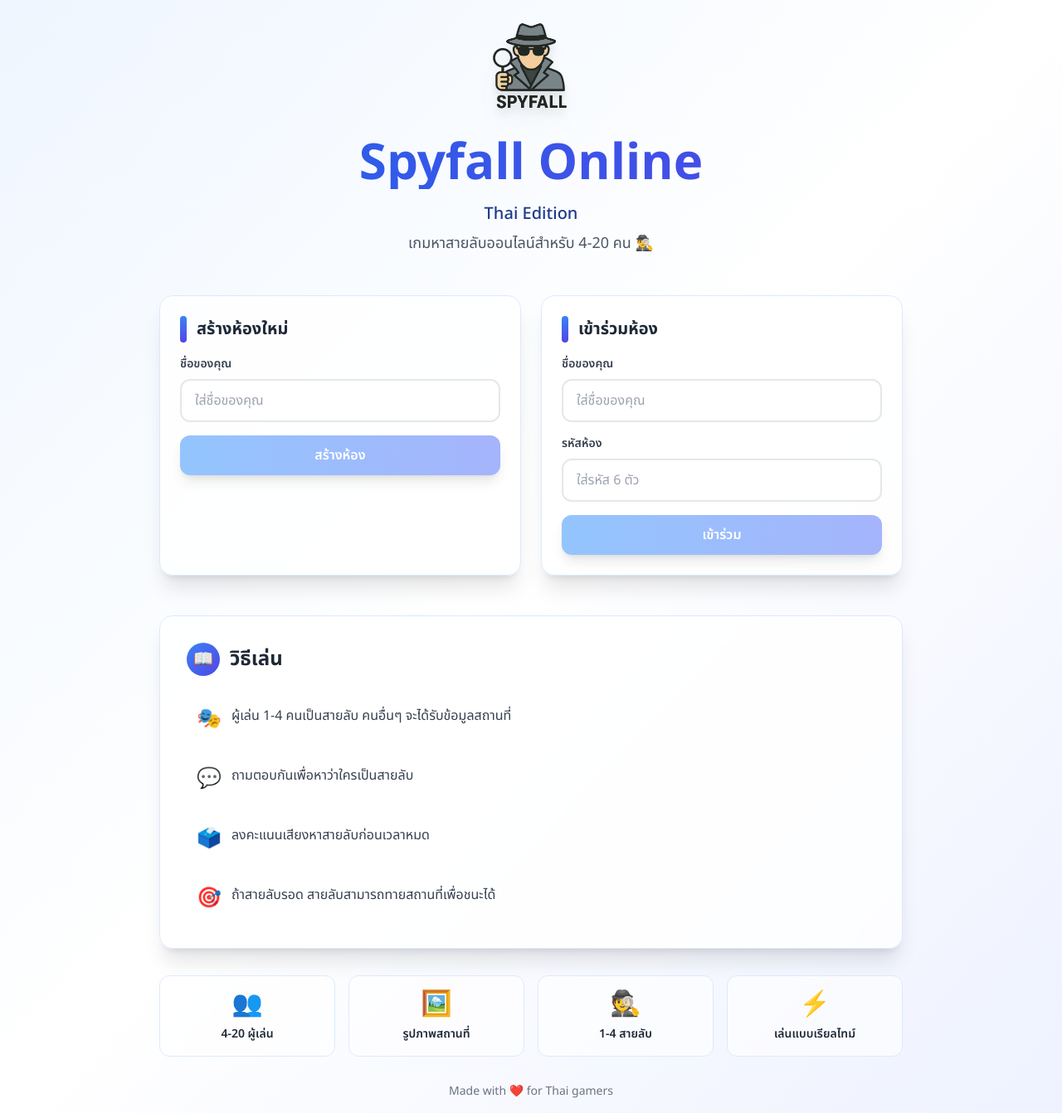
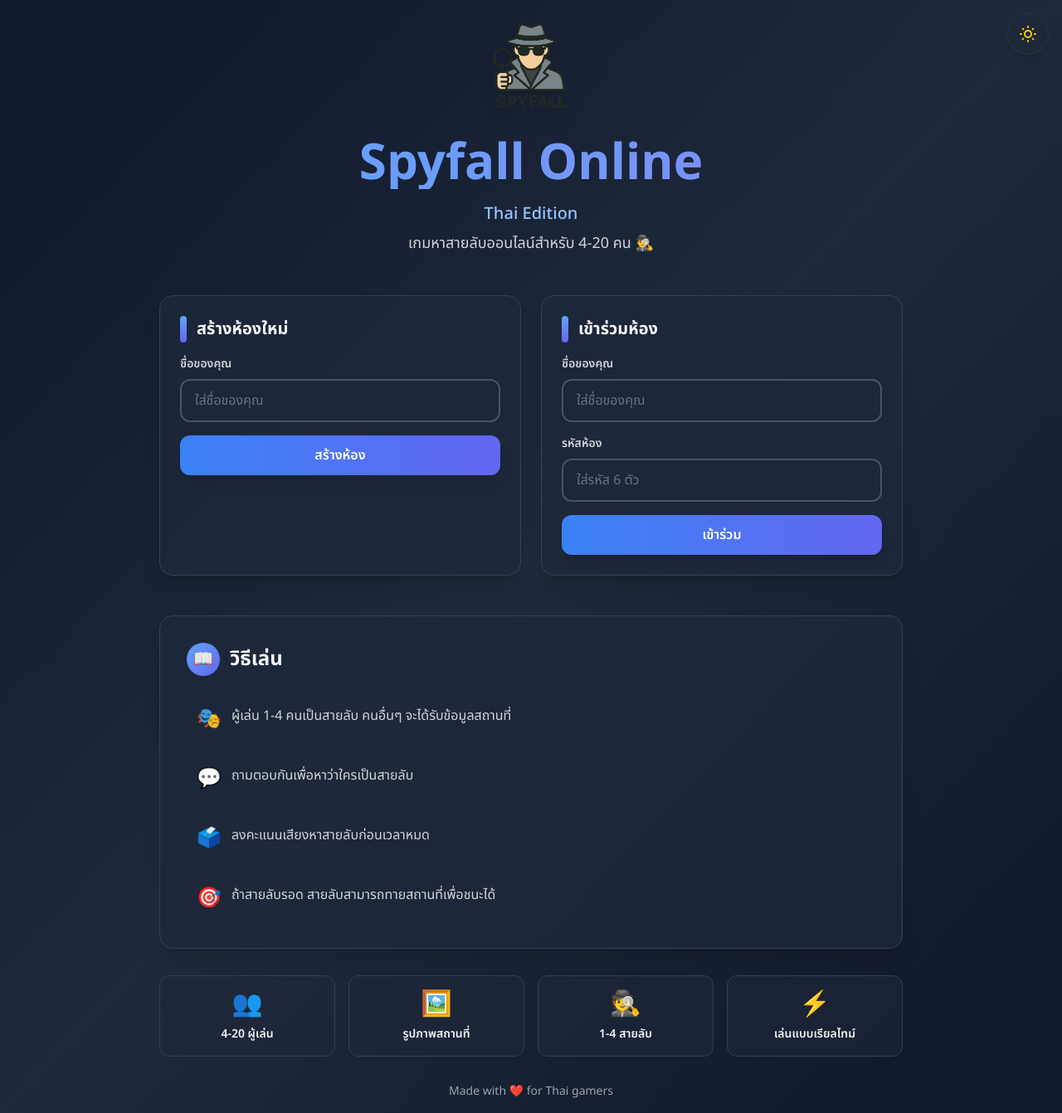
Before and after one commit to Greenrenge/cf-boardgames, a Next.js app: page / in a window 1280 px wide. Shown: the whole page at 83% size. Built offline with nearby package versions, Linux system fonts and the light colour scheme.

Commit message:
feat: dark mode

```diff
--- a/app/globals.css
+++ b/app/globals.css
@@ -8,6 +8,14 @@
   --background-end-rgb: 255, 255, 255;
   --primary-blue: 30, 64, 175;
   --primary-indigo: 79, 70, 229;
+}
+
+.dark {
+  --foreground-rgb: 226, 232, 240;
+  --background-start-rgb: 15, 23, 42;
+  --background-end-rgb: 30, 41, 59;
+  --primary-blue: 96, 165, 250;
+  --primary-indigo: 129, 140, 248;
 }
 
 body {
@@ -90,11 +98,23 @@ body {
   background: rgba(239, 246, 255, 0.5);
 }
 
+.dark ::-webkit-scrollbar-track {
+  background: rgba(30, 41, 59, 0.5);
+}
+
 ::-webkit-scrollbar-thumb {
   background: rgba(30, 64, 175, 0.3);
   border-radius: 5px;
 }
 
+.dark ::-webkit-scrollbar-thumb {
+  background: rgba(96, 165, 250, 0.3);
+}
+
 ::-webkit-scrollbar-thumb:hover {
   background: rgba(30, 64, 175, 0.5);
 }
+
+.dark ::-webkit-scrollbar-thumb:hover {
+  background: rgba(96, 165, 250, 0.5);
+}
--- a/app/layout.tsx
+++ b/app/layout.tsx
@@ -1,6 +1,7 @@
 import type { Metadata } from 'next';
 import { Noto_Sans_Thai } from 'next/font/google';
 import './globals.css';
+import { ThemeProvider } from '@/contexts/ThemeContext';
 
 const notoSansThai = Noto_Sans_Thai({
   subsets: ['thai', 'latin'],
@@ -86,15 +87,31 @@ export default function RootLayout({
   children: React.ReactNode;
 }>) {
   return (
-    <html lang="th">
+    <html lang="th" suppressHydrationWarning>
       <head>
         <link rel="icon" type="image/x-icon" href="/favicon.ico" />
         <link rel="apple-touch-icon" href="/favicon-180x180.png" />
         <meta name="theme-color" content="#1e40af" />
         <meta name="apple-mobile-web-app-capable" content="yes" />
         <meta name="apple-mobile-web-app-status-bar-style" content="default" />
+        <script
+          dangerouslySetInnerHTML={{
+            __html: `
+              try {
+                const theme = localStorage.getItem('theme') || 'dark';
+                if (theme === 'dark') {
+                  document.documentElement.classList.add('dark');
+                } else {
+                  document.documentElement.classList.remove('dark');
+                }
+              } catch (e) {}
+            `,
+          }}
+        />
       </head>
-      <body className={`${notoSansThai.variable} font-sans antialiased`}>{children}</body>
+      <body className={`${notoSansThai.variable} font-sans antialiased`}>
+        <ThemeProvider>{children}</ThemeProvider>
+      </body>
     </html>
   );
 }
--- a/app/page.tsx
+++ b/app/page.tsx
@@ -1,10 +1,14 @@
+'use client';
+
 import { CreateRoom } from '@/components/room/CreateRoom';
 import { JoinRoom } from '@/components/room/JoinRoom';
+import { ThemeToggle } from '@/components/ui/ThemeToggle';
 import Image from 'next/image';
 
 export default function HomePage() {
   return (
-    <main className="min-h-screen flex items-center justify-center p-4 bg-gradient-to-br from-blue-50 via-white to-indigo-50">
+    <main className="min-h-screen flex items-center justify-center p-4 bg-gradient-to-br from-blue-50 via-white to-indigo-50 dark:from-slate-900 dark:via-slate-800 dark:to-slate-900">
+      <ThemeToggle />
       <div className="max-w-4xl w-full">
         {/* Header with Logo */}
         <div className="text-center mb-12">
@@ -19,11 +23,15 @@ export default function HomePage() {
               />
             </div>
           </div>
-          <h1 className="text-4xl md:text-5xl lg:text-6xl font-bold text-transparent bg-clip-text bg-gradient-to-r from-blue-600 to-indigo-600 mb-4 animate-fade-in">
+          <h1 className="text-4xl md:text-5xl lg:text-6xl font-bold text-transparent bg-clip-text bg-gradient-to-r from-blue-600 to-indigo-600 dark:from-blue-400 dark:to-indigo-400 mb-4 animate-fade-in">
             Spyfall Online
           </h1>
-          <p className="text-lg md:text-xl text-blue-900 font-medium mb-2">Thai Edition</p>
-          <p className="text-gray-600 text-base md:text-lg">เกมหาสายลับออนไลน์สำหรับ 4-20 คน 🕵️‍♂️</p>
+          <p className="text-lg md:text-xl text-blue-900 dark:text-blue-300 font-medium mb-2">
+            Thai Edition
+          </p>
+          <p className="text-gray-600 dark:text-gray-300 text-base md:text-lg">
+            เกมหาสายลับออนไลน์สำหรับ 4-20 คน 🕵️‍♂️
+          </p>
         </div>
 
         {/* Game Actions */}
@@ -33,27 +41,27 @@ export default function HomePage() {
         </div>
 
         {/* How to Play Section */}
-        <div className="bg-white/80 backdrop-blur-sm p-8 rounded-2xl shadow-xl border border-blue-100">
+        <div className="bg-white/80 dark:bg-slate-800/80 backdrop-blur-sm p-8 rounded-2xl shadow-xl border border-blue-100 dark:border-slate-700">
           <div className="flex items-center gap-3 mb-6">
-            <div className="w-10 h-10 bg-gradient-to-br from-blue-500 to-indigo-600 rounded-full flex items-center justify-center">
+            <div className="w-10 h-10 bg-gradient-to-br from-blue-500 to-indigo-600 dark:from-blue-400 dark:to-indigo-500 rounded-full flex items-center justify-center">
               <span className="text-white text-xl">📖</span>
             </div>
-            <h3 className="text-2xl font-bold text-gray-800">วิธีเล่น</h3>
+            <h3 className="text-2xl font-bold text-gray-800 dark:text-gray-100">วิธีเล่น</h3>
           </div>
-          <ul className="space-y-4 text-gray-700">
-            <li className="flex items-start gap-3 p-3 rounded-lg hover:bg-blue-50 transition-colors">
+          <ul className="space-y-4 text-gray-700 dark:text-gray-300">
+            <li className="flex items-start gap-3 p-3 rounded-lg hover:bg-blue-50 dark:hover:bg-slate-700/50 transition-colors">
               <span className="text-2xl flex-shrink-0">🎭</span>
               <span>ผู้เล่น 1-4 คนเป็นสายลับ คนอื่นๆ จะได้รับข้อมูลสถานที่</span>
             </li>
-            <li className="flex items-start gap-3 p-3 rounded-lg hover:bg-blue-50 transition-colors">
+            <li className="flex items-start gap-3 p-3 rounded-lg hover:bg-blue-50 dark:hover:bg-slate-700/50 transition-colors">
               <span className="text-2xl flex-shrink-0">💬</span>
               <span>ถามตอบกันเพื่อหาว่าใครเป็นสายลับ</span>
             </li>
-            <li className="flex items-start gap-3 p-3 rounded-lg hover:bg-blue-50 transition-colors">
+            <li className="flex items-start gap-3 p-3 rounded-lg hover:bg-blue-50 dark:hover:bg-slate-700/50 transition-colors">
               <span className="text-2xl flex-shrink-0">🗳️</span>
               <span>ลงคะแนนเสียงหาสายลับก่อนเวลาหมด</span>
             </li>
-            <li className="flex items-start gap-3 p-3 rounded-lg hover:bg-blue-50 transition-colors">
+            <li className="flex items-start gap-3 p-3 rounded-lg hover:bg-blue-50 dark:hover:bg-slate-700/50 transition-colors">
               <span className="text-2xl flex-shrink-0">🎯</span>
               <span>ถ้าสายลับรอด สายลับสามารถทายสถานที่เพื่อชนะได้</span>
             </li>
@@ -62,26 +70,32 @@ export default function HomePage() {
 
         {/* Features Section */}
         <div className="mt-8 grid grid-cols-2 md:grid-cols-4 gap-4">
-          <div className="bg-white/60 backdrop-blur-sm p-4 rounded-xl text-center border border-blue-100 hover:shadow-lg transition-shadow">
+          <div className="bg-white/60 dark:bg-slate-800/60 backdrop-blur-sm p-4 rounded-xl text-center border border-blue-100 dark:border-slate-700 hover:shadow-lg transition-shadow">
             <div className="text-3xl mb-2">👥</div>
-            <div className="text-sm font-semibold text-gray-800">4-20 ผู้เล่น</div>
+            <div className="text-sm font-semibold text-gray-800 dark:text-gray-100">
+              4-20 ผู้เล่น
+            </div>
           </div>
-          <div className="bg-white/60 backdrop-blur-sm p-4 rounded-xl text-center border border-blue-100 hover:shadow-lg transition-shadow">
+          <div className="bg-white/60 dark:bg-slate-800/60 backdrop-blur-sm p-4 rounded-xl text-center border border-blue-100 dark:border-slate-700 hover:shadow-lg transition-shadow">
             <div className="text-3xl mb-2">🖼️</div>
-            <div className="text-sm font-semibold text-gray-800">รูปภาพสถานที่</div>
+            <div className="text-sm font-semibold text-gray-800 dark:text-gray-100">
+              รูปภาพสถานที่
+            </div>
           </div>
-          <div className="bg-white/60 backdrop-blur-sm p-4 rounded-xl text-center border border-blue-100 hover:shadow-lg transition-shadow">
+          <div className="bg-white/60 dark:bg-slate-800/60 backdrop-blur-sm p-4 rounded-xl text-center border border-blue-100 dark:border-slate-700 hover:shadow-lg transition-shadow">
             <div className="text-3xl mb-2">🕵️</div>
-            <div className="text-sm font-semibold text-gray-800">1-4 สายลับ</div>
+            <div className="text-sm font-semibold text-gray-800 dark:text-gray-100">1-4 สายลับ</div>
           </div>
-          <div className="bg-white/60 backdrop-blur-sm p-4 rounded-xl text-center border border-blue-100 hover:shadow-lg transition-shadow">
+          <div className="bg-white/60 dark:bg-slate-800/60 backdrop-blur-sm p-4 rounded-xl text-center border border-blue-100 dark:border-slate-700 hover:shadow-lg transition-shadow">
             <div className="text-3xl mb-2">⚡</div>
-            <div className="text-sm font-semibold text-gray-800">เล่นแบบเรียลไทม์</div>
+            <div className="text-sm font-semibold text-gray-800 dark:text-gray-100">
+              เล่นแบบเรียลไทม์
+            </div>
           </div>
         </div>
 
         {/* Footer */}
-        <div className="mt-8 text-center text-sm text-gray-500">
+        <div className="mt-8 text-center text-sm text-gray-500 dark:text-gray-400">
           <p>Made with ❤️ for Thai gamers</p>
         </div>
       </div>
--- a/components/ui/Button.tsx
+++ b/components/ui/Button.tsx
@@ -19,11 +19,11 @@ export const Button: React.FC<ButtonProps> = ({
 
   const variantClasses = {
     primary:
-      'bg-gradient-to-r from-blue-600 to-indigo-600 text-white hover:from-blue-700 hover:to-indigo-700 focus:ring-blue-500 disabled:from-blue-300 disabled:to-indigo-300 disabled:transform-none disabled:hover:scale-100',
+      'bg-gradient-to-r from-blue-600 to-indigo-600 dark:from-blue-500 dark:to-indigo-500 text-white hover:from-blue-700 hover:to-indigo-700 dark:hover:from-blue-600 dark:hover:to-indigo-600 focus:ring-blue-500 disabled:from-blue-300 disabled:to-indigo-300 disabled:transform-none disabled:hover:scale-100',
     secondary:
-      'bg-gradient-to-r from-gray-100 to-gray-200 text-gray-900 hover:from-gray-200 hover:to-gray-300 focus:ring-gray-500 disabled:from-gray-100 disabled:to-gray-100 disabled:transform-none disabled:hover:scale-100',
+      'bg-gradient-to-r from-gray-100 to-gray-200 dark:from-slate-700 dark:to-slate-600 text-gray-900 dark:text-gray-100 hover:from-gray-200 hover:to-gray-300 dark:hover:from-slate-600 dark:hover:to-slate-500 focus:ring-gray-500 disabled:from-gray-100 disabled:to-gray-100 dark:disabled:from-slate-800 dark:disabled:to-slate-800 disabled:transform-none disabled:hover:scale-100',
     danger:
-      'bg-gradient-to-r from-red-600 to-rose-600 text-white hover:from-red-700 hover:to-rose-700 focus:ring-red-500 disabled:from-red-300 disabled:to-rose-300 disabled:transform-none disabled:hover:scale-100',
+      'bg-gradient-to-r from-red-600 to-rose-600 dark:from-red-500 dark:to-rose-500 text-white hover:from-red-700 hover:to-rose-700 dark:hover:from-red-600 dark:hover:to-rose-600 focus:ring-red-500 disabled:from-red-300 disabled:to-rose-300 disabled:transform-none disabled:hover:scale-100',
   };
 
   const sizeClasses = {
--- a/components/ui/Card.tsx
+++ b/components/ui/Card.tsx
@@ -9,12 +9,12 @@ interface CardProps {
 export const Card: React.FC<CardProps> = ({ children, className = '', title }) => {
   return (
     <div
-      className={`bg-white/80 backdrop-blur-sm rounded-2xl shadow-xl border border-blue-100 p-6 hover:shadow-2xl transition-all duration-300 ${className}`}
+      className={`bg-white/80 dark:bg-slate-800/80 backdrop-blur-sm rounded-2xl shadow-xl border border-blue-100 dark:border-slate-700 p-6 hover:shadow-2xl transition-all duration-300 ${className}`}
     >
       {title && (
         <div className="flex items-center gap-3 mb-4">
-          <div className="w-2 h-8 bg-gradient-to-b from-blue-500 to-indigo-600 rounded-full"></div>
-          <h3 className="text-xl font-bold text-gray-800">{title}</h3>
+          <div className="w-2 h-8 bg-gradient-to-b from-blue-500 to-indigo-600 dark:from-blue-400 dark:to-indigo-500 rounded-full"></div>
+          <h3 className="text-xl font-bold text-gray-800 dark:text-gray-100">{title}</h3>
         </div>
       )}
       {children}
--- a/components/ui/Input.tsx
+++ b/components/ui/Input.tsx
@@ -11,7 +11,10 @@ export const Input: React.FC<InputProps> = ({ label, error, className = '', id,
   return (
     <div className="w-full">
       {label && (
-        <label htmlFor={inputId} className="block text-sm font-semibold text-gray-700 mb-2">
+        <label
+          htmlFor={inputId}
+          className="block text-sm font-semibold text-gray-700 dark:text-gray-300 mb-2"
+        >
           {label}
         </label>
       )}
@@ -19,18 +22,19 @@ export const Input: React.FC<InputProps> = ({ label, error, className = '', id,
         id={inputId}
         className={`
           w-full px-4 py-3 border-2 rounded-xl
-          bg-white/50 backdrop-blur-sm
+          bg-white/50 dark:bg-slate-800/50 backdrop-blur-sm
+          text-gray-900 dark:text-gray-100
           focus:outline-none focus:ring-2 focus:ring-blue-500 focus:border-blue-500
-          disabled:bg-gray-100 disabled:cursor-not-allowed
+          disabled:bg-gray-100 dark:disabled:bg-slate-900 disabled:cursor-not-allowed
           transition-all duration-200
-          placeholder:text-gray-400
-          ${error ? 'border-red-400 focus:border-red-500 focus:ring-red-500' : 'border-gray-200 hover:border-blue-300'}
+          placeholder:text-gray-400 dark:placeholder:text-gray-500
+          ${error ? 'border-red-400 focus:border-red-500 focus:ring-red-500' : 'border-gray-200 dark:border-slate-600 hover:border-blue-300 dark:hover:border-blue-500'}
           ${className}
         `}
         {...props}
       />
       {error && (
-        <div className="mt-2 flex items-center gap-1 text-sm text-red-600">
+        <div className="mt-2 flex items-center gap-1 text-sm text-red-600 dark:text-red-400">
           <span>⚠️</span>
           <p>{error}</p>
         </div>
--- /dev/null
+++ b/components/ui/ThemeToggle.tsx
@@ -0,0 +1,61 @@
+'use client';
+
+import { useContext, useEffect, useState } from 'react';
+import { ThemeContext } from '@/contexts/ThemeContext';
+
+export function ThemeToggle() {
+  const [mounted, setMounted] = useState(false);
+  const context = useContext(ThemeContext);
+
+  useEffect(() => {
+    setMounted(true);
+  }, []);
+
+  // Don't render until mounted to avoid hydration mismatch
+  if (!mounted || !context) {
+    return null;
+  }
+
+  const { theme, toggleTheme } = context;
+
+  return (
+    <button
+      onClick={toggleTheme}
+      className="fixed top-4 right-4 z-50 p-3 rounded-full bg-white/10 dark:bg-gray-800/50 backdrop-blur-lg border border-gray-200/20 dark:border-gray-700/50 hover:bg-white/20 dark:hover:bg-gray-700/50 transition-all duration-300 shadow-lg hover:shadow-xl group"
+      aria-label="Toggle theme"
+      title={theme === 'dark' ? 'Switch to light mode' : 'Switch to dark mode'}
+    >
+      {theme === 'dark' ? (
+        // Sun icon for light mode
+        <svg
+          className="w-6 h-6 text-yellow-400 group-hover:rotate-180 transition-transform duration-500"
+          fill="none"
+          stroke="currentColor"
+          viewBox="0 0 24 24"
+        >
+          <path
+            strokeLinecap="round"
+            strokeLinejoin="round"
+            strokeWidth={2}
+            d="M12 3v1m0 16v1m9-9h-1M4 12H3m15.364 6.364l-.707-.707M6.343 6.343l-.707-.707m12.728 0l-.707.707M6.343 17.657l-.707.707M16 12a4 4 0 11-8 0 4 4 0 018 0z"
+          />
+        </svg>
+      ) : (
+        // Moon icon for dark mode
+        <svg
+          className="w-6 h-6 text-indigo-600 group-hover:scale-110 transition-transform duration-300"
+          fill="none"
+          stroke="currentColor"
+          viewBox="0 0 24 24"
+        >
+          <path
+            strokeLinecap="round"
+            strokeLinejoin="round"
+            strokeWidth={2}
+            d="M20.354 15.354A9 9 0 018.646 3.646 9.003 9.003 0 0012 21a9.003 9.003 0 008.354-5.646z"
+          />
+        </svg>
+      )}
+    </button>
+  );
+}
--- /dev/null
+++ b/contexts/ThemeContext.tsx
@@ -0,0 +1,53 @@
+'use client';
+
+import { createContext, useContext, useEffect, useState } from 'react';
+
+type Theme = 'light' | 'dark';
+
+interface ThemeContextType {
+  theme: Theme;
+  toggleTheme: () => void;
+}
+
+export const ThemeContext = createContext<ThemeContextType | undefined>(undefined);
+
+export function ThemeProvider({ children }: { children: React.ReactNode }) {
+  const [theme, setTheme] = useState<Theme>('dark'); // Default to dark
+  const [mounted, setMounted] = useState(false);
+
+  useEffect(() => {
+    setMounted(true);
+    // Check localStorage for saved theme, default to dark
+    const savedTheme = (localStorage.getItem('theme') as Theme) || 'dark';
+    setTheme(savedTheme);
+    document.documentElement.classList.toggle('dark', savedTheme === 'dark');
+  }, []);
+
+  const toggleTheme = () => {
+    const newTheme = theme === 'light' ? 'dark' : 'light';
+    setTheme(newTheme);
+    localStorage.setItem('theme', newTheme);
+
+    // Remove existing class and add the new one
+    if (newTheme === 'dark') {
+      document.documentElement.classList.add('dark');
+    } else {
+      document.documentElement.classList.remove('dark');
+    }
+  };
+
+  // Prevent flash of wrong theme
+  if (!mounted) {
+    return <div className="dark">{children}</div>;
+  }
+
+  return <ThemeContext.Provider value={{ theme, toggleTheme }}>{children}</ThemeContext.Provider>;
+}
+
+export function useTheme() {
+  const context = useContext(ThemeContext);
+  if (context === undefined) {
+    throw new Error('useTheme must be used within a ThemeProvider');
+  }
+  return context;
+}
--- a/tailwind.config.js
+++ b/tailwind.config.js
@@ -1,5 +1,6 @@
 /** @type {import('tailwindcss').Config} */
 module.exports = {
+  darkMode: 'class', // Enable class-based dark mode
   content: [
     './pages/**/*.{js,ts,jsx,tsx,mdx}',
     './components/**/*.{js,ts,jsx,tsx,mdx}',
```
Also changed, not shown: app/(game)/room/[code]/page.tsx (+23 -14 lines).
